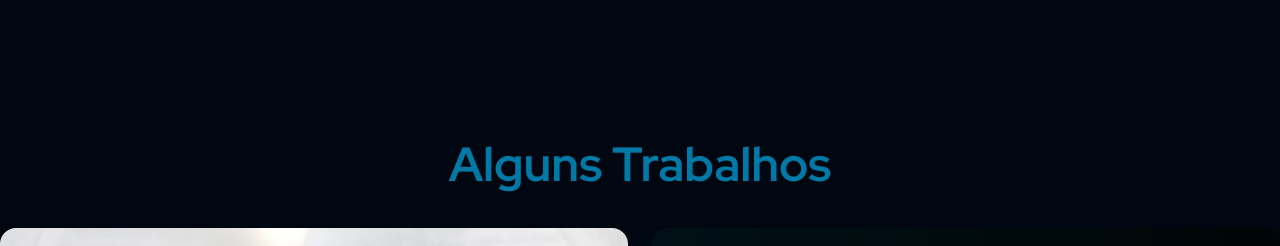
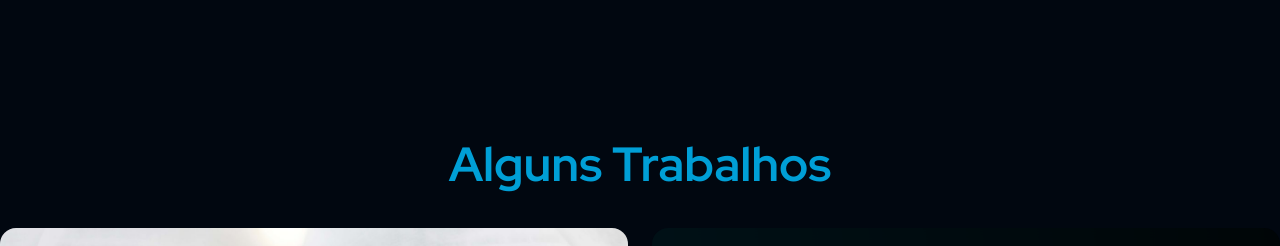
Before and after one commit to PZicaro/portfolio, a React (Vite) app: page / in a window 1280 px wide. Shown: the part 2300-2546 px from the top of the page. Built offline with nearby package versions, Linux system fonts and the light colour scheme.

Commit message:
fix: change color

```diff
--- a/src/components/sitesPage/SitePage.css
+++ b/src/components/sitesPage/SitePage.css
@@ -8,7 +8,7 @@
   margin: auto;
 }
 .site-text{
-  color:#0079A7;
+  color:#009FD6;
   font-size: 3em;
 }
 .site-card-content .website-card {
@@ -89,4 +89,5 @@
   .site-card-content {
     grid-template-columns: repeat(2, 1fr);
   }
+
 }
```
